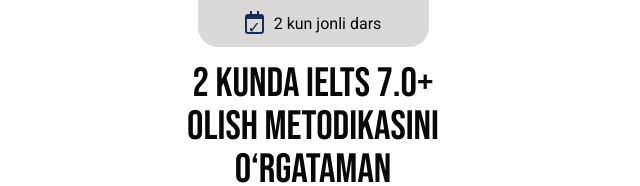
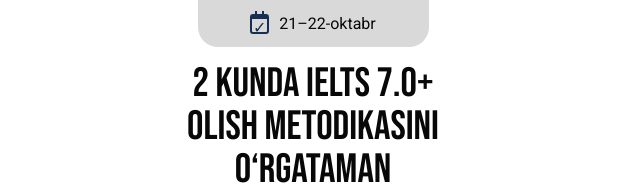
Before and after one commit to holmirzayevboburjon/Gulora-Muzaffarova, a website: page dist/index.html in a window 1280 px wide. Shown: the top 186 px of the page, 327-967 px from the left. Drawn offline with Linux system fonts and the light colour scheme.

Commit message:
Align lesson dates and update third landing page content

```diff
--- a/dist/index.html
+++ b/dist/index.html
@@ -31,7 +31,7 @@
   <noscript><img height="1" width="1" style="display:none" alt=""
   src="https://www.facebook.com/tr?id=2240890559808972&amp;ev=PageView&amp;noscript=1"></noscript>
 <main class="page">
-  <header class="date"><span class="calendar" aria-hidden="true">✓</span><span>2 kun jonli dars</span></header>
+  <header class="date"><span class="calendar" aria-hidden="true">✓</span><span>21–22-oktabr</span></header>
   <h1 class="headline">2 kunda IELTS 7.0+ olish metodikasini o‘rgataman</h1>
   <section class="hero" aria-label="Vebinar ustozingiz">
     <img class="portrait" src="assets/gulora-fast.webp" alt="Gulora Muzaffarova" width="404" height="748" fetchpriority="high" decoding="async">
```
